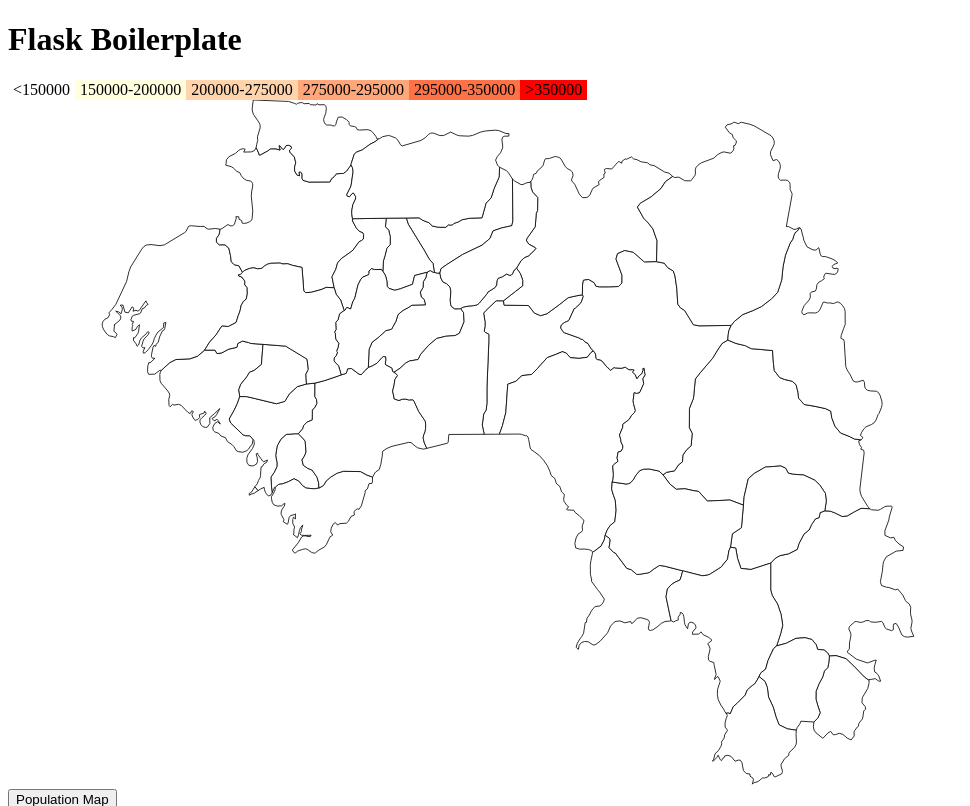
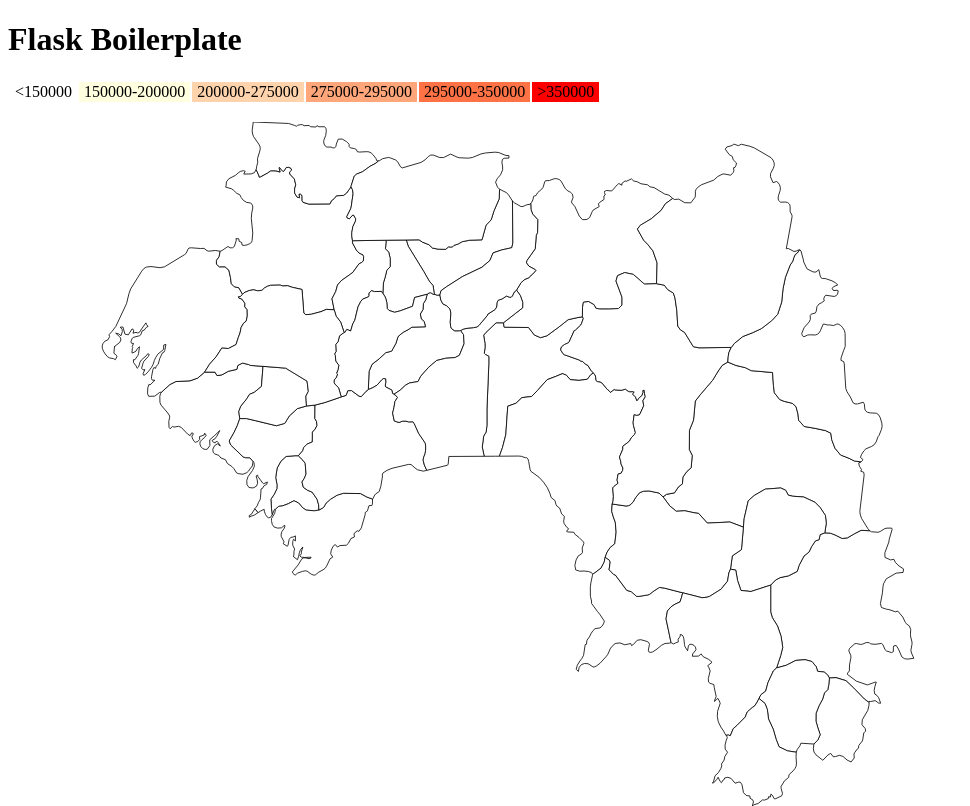
Before and after one commit to lisa-1010/nga_hacks, a Flask app: page / in a window 1280 px wide. Shown: the top 806 px of the page, without its empty margins (0-970 px from the left). Run offline with Flask 2, Linux system fonts and the light colour scheme.

Commit message:
Clean html

```diff
--- a/flask/app/templates/index.html
+++ b/flask/app/templates/index.html
@@ -7,8 +7,11 @@
   <body>
     <h1>Flask Boilerplate</h1>
 
-    <div id="gradient" style="width: 800px; height: 20px"></div>
+    <table>
+      <tr id="gradient"></tr>
+    </table>
 
+    <br>
     <div class="map">
     	{% include 'map.html' %}
     </div>
```
